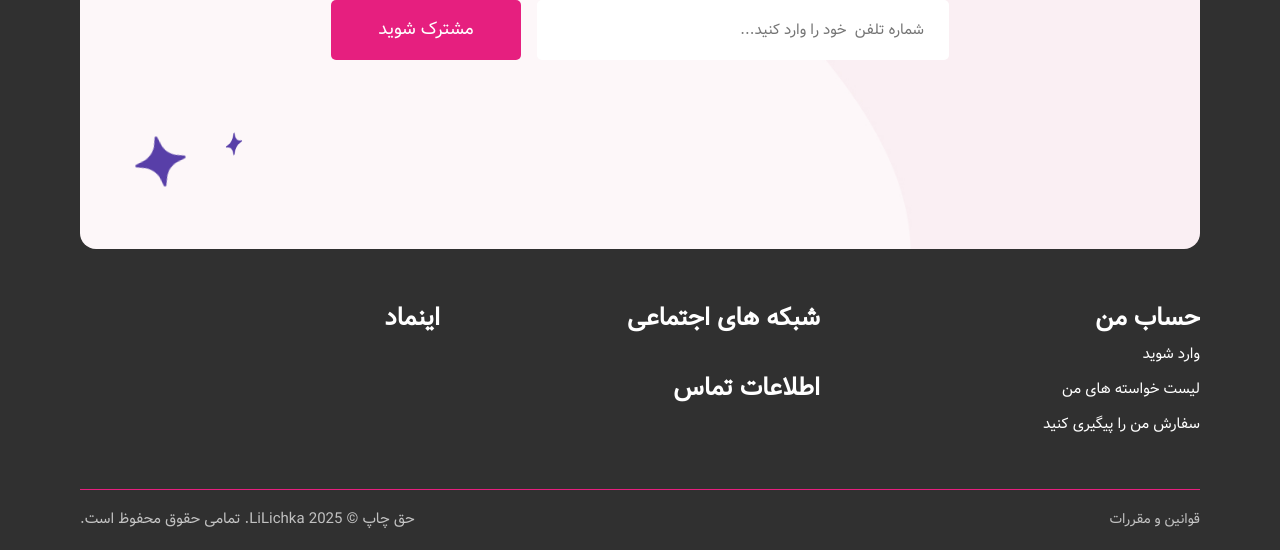
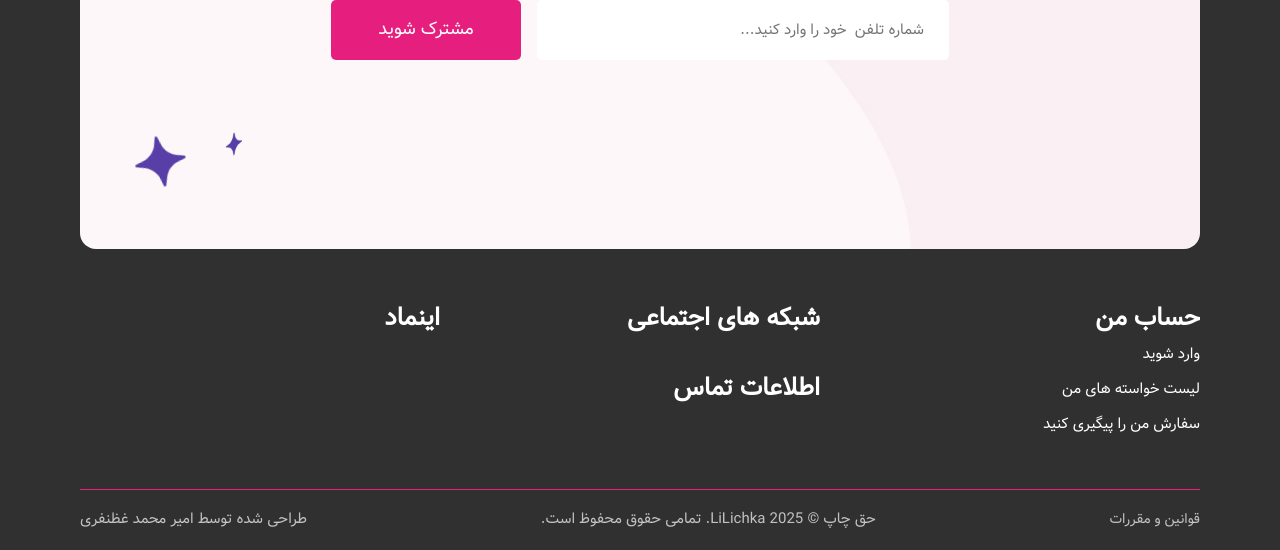
Before and after one commit to Amir114710/beautishop2, a Django app: page /about_us/ in a window 1280 px wide. Shown: the part 1660-2210 px from the top of the page. Run offline with Django 4.2, Linux system fonts and the light colour scheme; data that the repository does not hold is empty; some libraries are stand-ins or nearby versions; some web fonts are replaced.

Commit message:
Update footer2.html

```diff
--- a/templates/includes/footer2.html
+++ b/templates/includes/footer2.html
@@ -89,6 +89,7 @@
             </li>
           </ul>
           <p class="cs_copyright mb-0">حق چاپ © 2025 LiLichka. تمامی حقوق محفوظ است.</p>
+            <p class="cs_copyright mb-0">طراحی شده توسط امیر محمد غظنفری</p>
         </div>
       </div>
     </footer>
```
